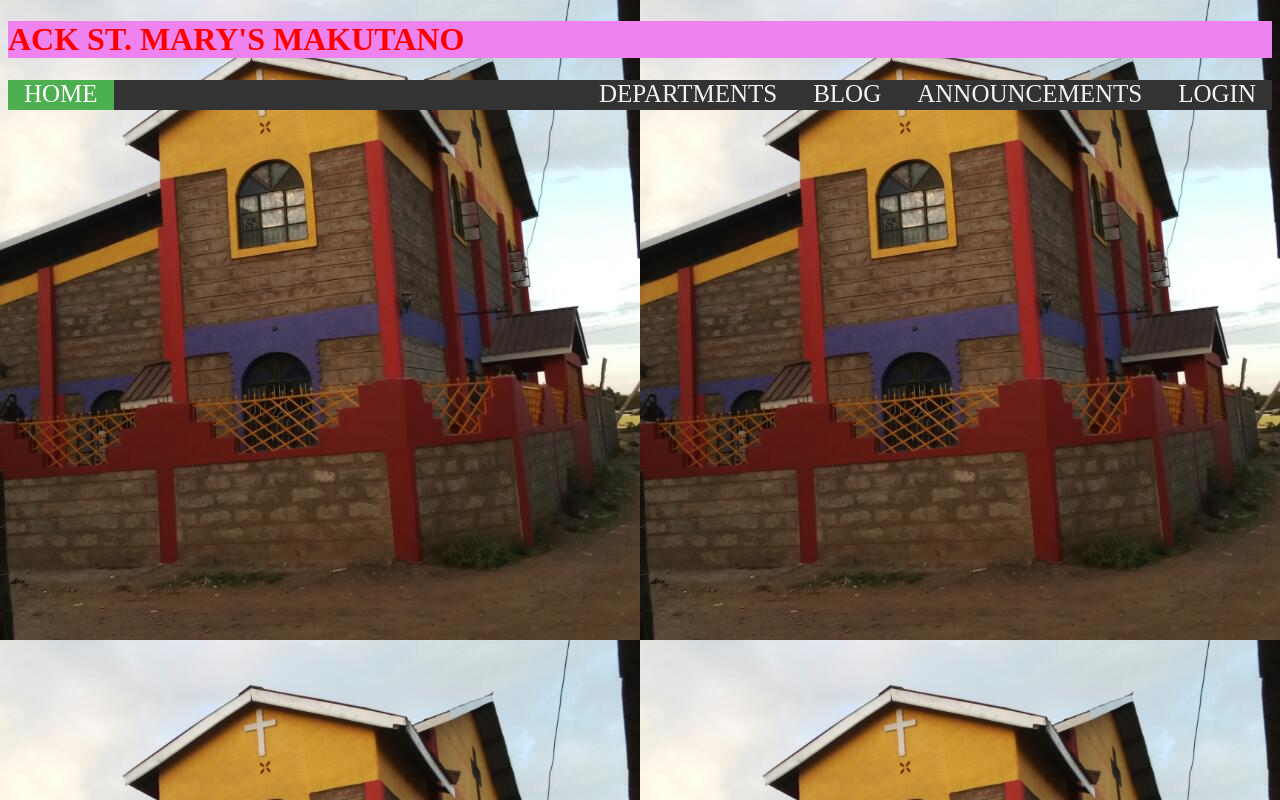
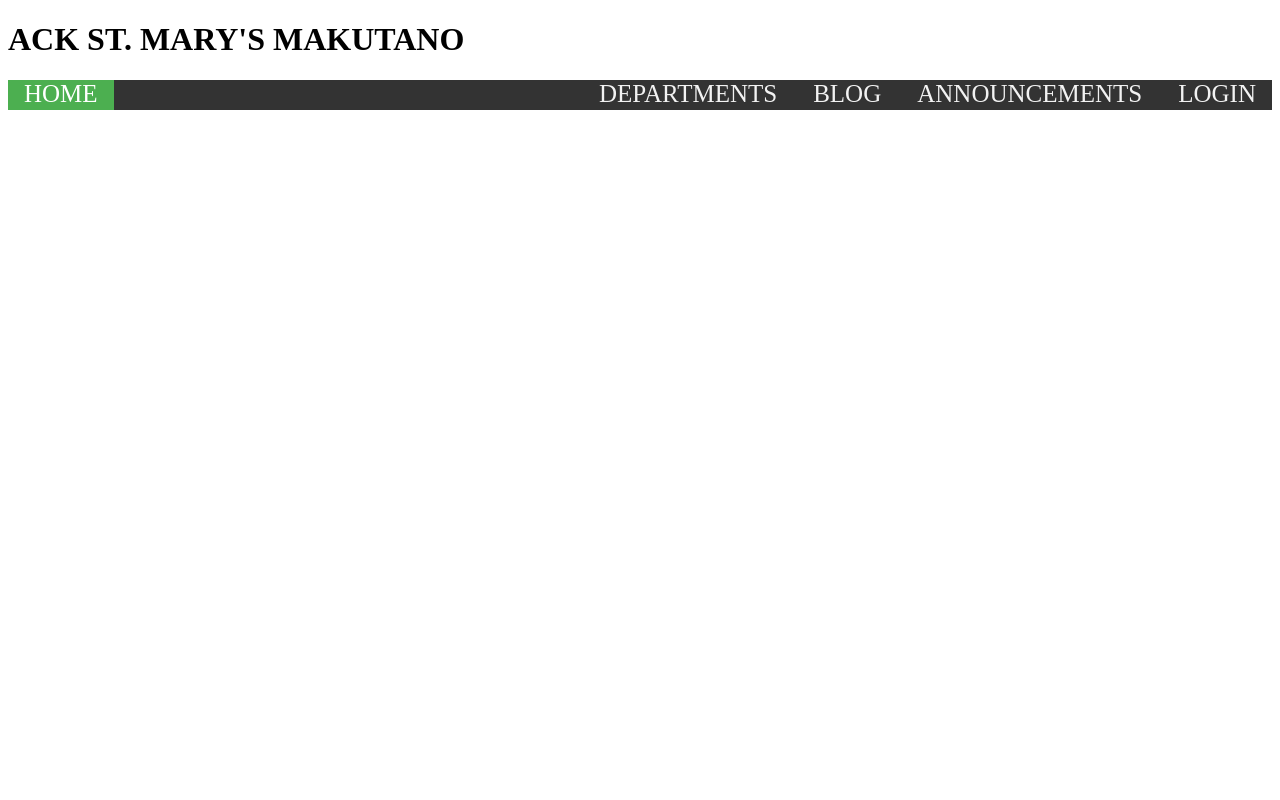
Before and after one commit to KennHinga/church-website, a plain HTML site: page index.html in a window 1280 px wide. Shown: the top 800 px of the page. Drawn offline with Linux system fonts and the light colour scheme.

Commit message:
refactor css

```diff
--- a/index.html
+++ b/index.html
@@ -7,9 +7,9 @@
     <script src="js/main.js"></script>
 </head>
 
-<body style= "background-image: url('images/roger6.jpg')" style="height:100%; width:100%;">
-    <div style="background-color:violet">
-        <h1 style="color:red;">ACK ST. MARY'S MAKUTANO</h1>
+<body class="home">
+    <div class="h1" >
+        <h1 >ACK ST. MARY'S MAKUTANO</h1>
     </div>
     <div class="topnav">
         <a class="active" href="st.mary's.html">HOME</a>
```
